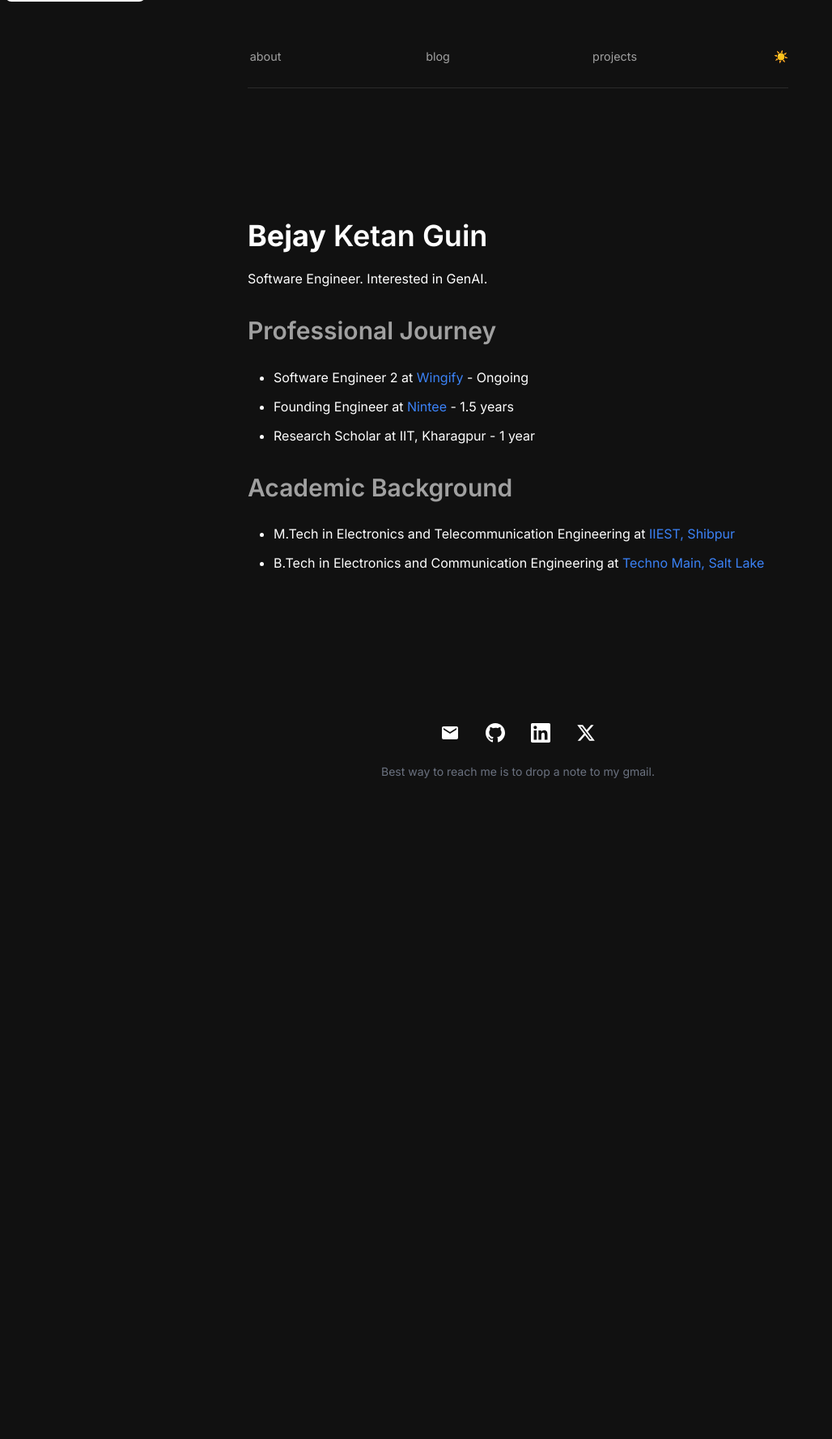
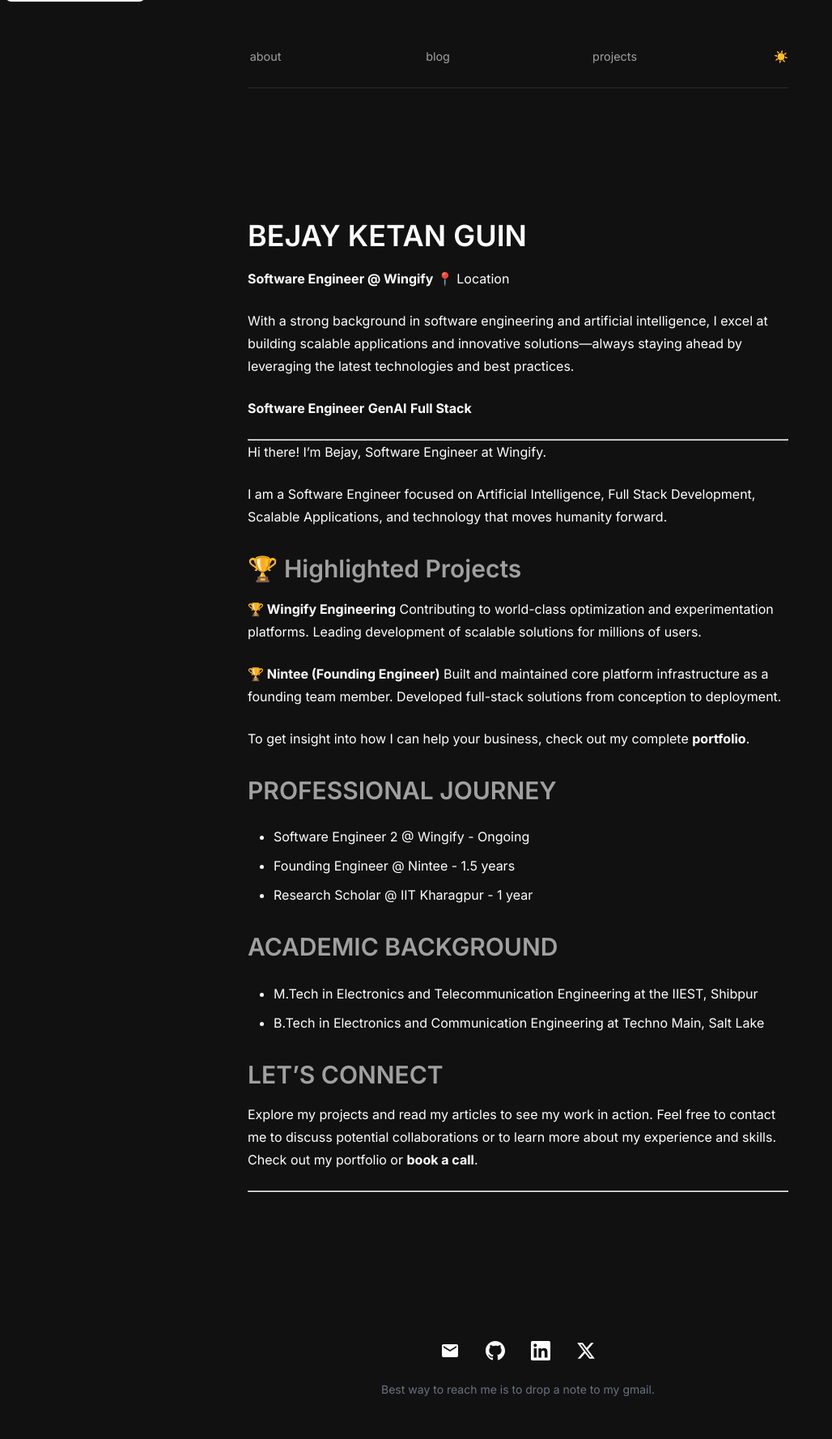
Before and after one commit to BKG123/BKG123.github.io, a Jekyll site: the page built from index.md, in a window 1280 px wide. Shown: the whole page at 81% size, without its empty margins (0-1028 px from the left). Built offline with Jekyll 4.4.1, drawn with Linux system fonts in a browser that asks for light colours; before the commit the page ends 1014 px from its top, so only the background shows below that.

Commit message:
Revamp personal website content and structure, enhancing the introduction, professional journey, and project highlights. Updated formatting for clarity and added a "Let's Connect" section to encourage engagement.

```diff
--- a/index.md
+++ b/index.md
@@ -3,16 +3,44 @@ layout: default
 title: "Bejay Ketan Guin"
 ---
 
-# **Bejay** Ketan Guin
+# BEJAY KETAN GUIN
 
-Software Engineer. Interested in GenAI.
+**Software Engineer @ Wingify**
+📍 Location
 
-## Professional Journey
-- Software Engineer 2 at [Wingify](https://wingify.com/) - Ongoing
-- Founding Engineer at [Nintee](https://nintee.com/) - 1.5 years
-- Research Scholar at IIT, Kharagpur - 1 year
+With a strong background in software engineering and artificial intelligence, I excel at building scalable applications and innovative solutions—always staying ahead by leveraging the latest technologies and best practices.
 
+**Software Engineer** **GenAI** **Full Stack**
 
-## Academic Background
-- M.Tech in Electronics and Telecommunication Engineering at [IIEST, Shibpur](https://www.iiests.ac.in/)
-- B.Tech in Electronics and Communication Engineering at [Techno Main, Salt Lake](https://www.ticollege.ac.in)
+---
+
+Hi there! I'm Bejay, Software Engineer at Wingify.
+
+I am a Software Engineer focused on Artificial Intelligence, Full Stack Development, Scalable Applications, and technology that moves humanity forward.
+
+## 🏆 Highlighted Projects
+
+**🏆 Wingify Engineering**
+Contributing to world-class optimization and experimentation platforms. Leading development of scalable solutions for millions of users.
+
+**🏆 Nintee (Founding Engineer)**
+Built and maintained core platform infrastructure as a founding team member. Developed full-stack solutions from conception to deployment.
+
+To get insight into how I can help your business, check out my complete **portfolio**.
+
+## PROFESSIONAL JOURNEY
+
+- Software Engineer 2 @ Wingify - Ongoing
+- Founding Engineer @ Nintee - 1.5 years
+- Research Scholar @ IIT Kharagpur - 1 year
+
+## ACADEMIC BACKGROUND
+
+- M.Tech in Electronics and Telecommunication Engineering at the IIEST, Shibpur
+- B.Tech in Electronics and Communication Engineering at Techno Main, Salt Lake
+
+## LET'S CONNECT
+
+Explore my projects and read my articles to see my work in action. Feel free to contact me to discuss potential collaborations or to learn more about my experience and skills. Check out my portfolio or **book a call**.
+
+---
```
Also changed, not shown: 2 other files.
